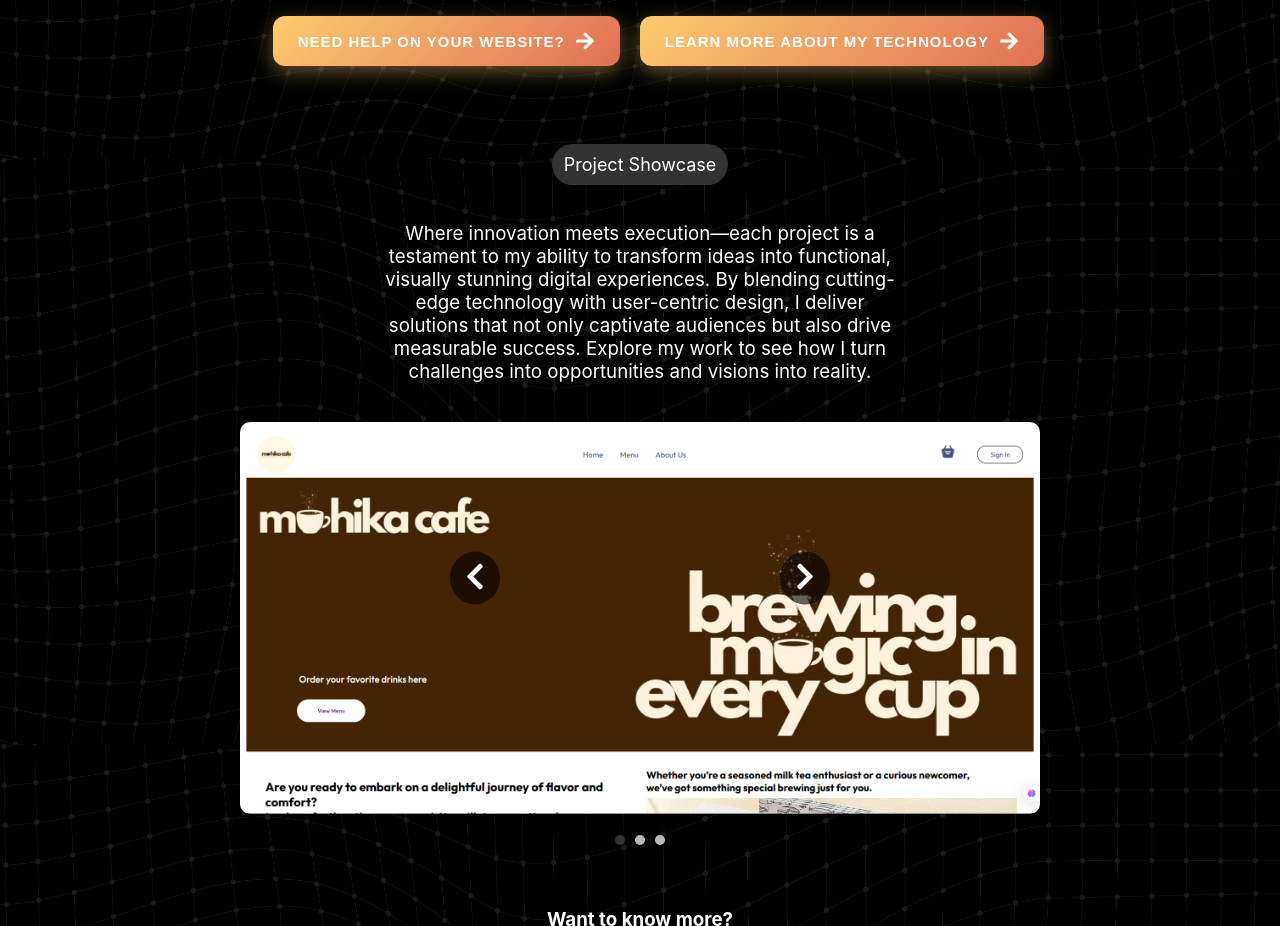
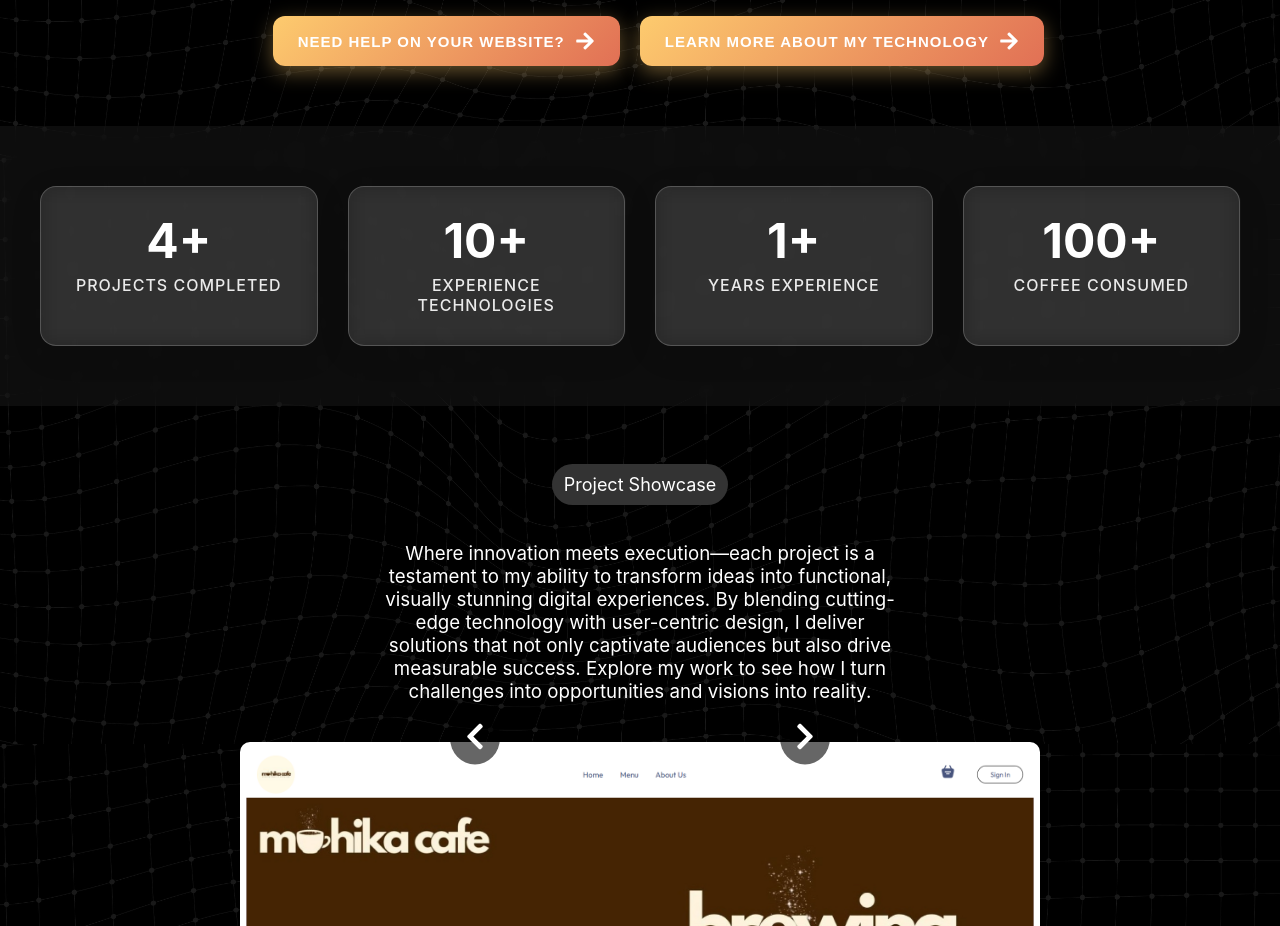
Before and after one commit to aiplats/aiplats, a React (Create React App) app in the folder portfolio/: page / in a window 1280 px wide. Shown: the part 1600-2526 px from the top of the page. Built offline with nearby package versions, Linux system fonts and the light colour scheme.

Commit message:
feat: added statistics

```diff
--- a/portfolio/src/components/Header/Header.js
+++ b/portfolio/src/components/Header/Header.js
@@ -2,9 +2,10 @@ import React, { useEffect, useState } from 'react'
 import './Header.css'
 import { Link } from 'react-router-dom';
 
-import { HiArrowDownCircle, HiArrowRightEndOnRectangle  } from "react-icons/hi2";
+import { HiArrowRightEndOnRectangle  } from "react-icons/hi2";
 
 import me from './../assets/IMG_3093.PNG'
+import Statistics from '../Statistics/Statistics';
 import { freelance, projects, providedServices } from '../assets/assets';
 import { FaArrowRight, FaChevronLeft, FaChevronRight } from 'react-icons/fa';
 import { Contact } from '../Contact/Contact';
@@ -116,6 +117,7 @@ export const Header = () => {
         </div>
 
         <div className="project-container">
+          <Statistics />
           <div className="text-tag">
             <p>Project Showcase</p>
             <h3>Where innovation meets execution—each project is a testament to my ability to transform ideas into functional, visually stunning digital experiences. By blending cutting-edge technology with user-centric design, I deliver solutions that not only captivate audiences but also drive measurable success. Explore my work to see how I turn challenges into opportunities and visions into reality.</h3>
--- /dev/null
+++ b/portfolio/src/components/Statistics/Statistics.css
@@ -0,0 +1,72 @@
+.counting-stats {
+  padding: 60px 20px;
+  background: rgba(255, 255, 255, 0.05);
+  backdrop-filter: blur(10px);
+  margin-bottom: 40px;
+}
+
+.stats-container {
+  display: grid;
+  grid-template-columns: repeat(auto-fit, minmax(200px, 1fr));
+  gap: 30px;
+  max-width: 1200px;
+  margin: 0 auto;
+}
+
+.stat-card {
+  background: rgba(255, 255, 255, 0.1);
+  backdrop-filter: blur(10px);
+  border: 1px solid rgba(255, 255, 255, 0.2);
+  border-radius: 16px;
+  padding: 30px 20px;
+  text-align: center;
+  transition: all 0.3s ease;
+  box-shadow: 0 8px 32px rgba(0, 0, 0, 0.1);
+}
+
+.stat-card:hover {
+  transform: translateY(-5px);
+  box-shadow: 0 15px 40px rgba(0, 0, 0, 0.2);
+  background: rgba(255, 255, 255, 0.15);
+}
+
+.stat-number {
+  font-size: 3rem;
+  font-weight: bold;
+  color: white;
+  margin-bottom: 10px;
+  line-height: 1;
+}
+
+.stat-label {
+  font-size: 1rem;
+  color: rgba(255, 255, 255, 0.9);
+  font-weight: 500;
+  text-transform: uppercase;
+  letter-spacing: 1px;
+}
+
+@media (max-width: 768px) {
+  .counting-stats {
+    padding: 40px 15px;
+  }
+
+  .stats-container {
+    grid-template-columns: repeat(2, 1fr);
+    gap: 20px;
+  }
+
+  .stat-number {
+    font-size: 2.5rem;
+  }
+
+  .stat-card {
+    padding: 25px 15px;
+  }
+}
+
+@media (max-width: 480px) {
+  .stats-container {
+    grid-template-columns: 1fr;
+  }
+}
--- /dev/null
+++ b/portfolio/src/components/Statistics/Statistics.js
@@ -0,0 +1,80 @@
+import React, { useState, useEffect, useRef } from 'react';
+import './Statistics.css';
+
+const Statistics = () => {
+  const [isVisible, setIsVisible] = useState(false);
+  const [counts, setCounts] = useState([0, 0, 0, 0]);
+  const sectionRef = useRef(null);
+  const hasStarted = useRef(false);
+
+  const stats = [
+    { end: 4, suffix: '+', label: 'Projects Completed' },
+    { end: 10, suffix: '+', label: 'Experience Technologies' },
+    { end: 1, suffix: '+', label: 'Years Experience' },
+    { end: 100, suffix: '+', label: 'Coffee Consumed' }
+  ];
+
+  useEffect(() => {
+    const observer = new IntersectionObserver(
+      ([entry]) => {
+        if (entry.isIntersecting && !hasStarted.current) {
+          setIsVisible(true);
+          hasStarted.current = true;
+        }
+      },
+      { threshold: 0.3 }
+    );
+
+    if (sectionRef.current) {
+      observer.observe(sectionRef.current);
+    }
+
+    return () => observer.disconnect();
+  }, []);
+
+  useEffect(() => {
+    if (!isVisible) return;
+
+    const duration = 2000;
+    const startTime = Date.now();
+
+    const animate = () => {
+      const elapsed = Date.now() - startTime;
+      const progress = Math.min(elapsed / duration, 1);
+
+      // Easing function
+      const easeOutQuart = 1 - Math.pow(1 - progress, 4);
+
+      const newCounts = stats.map(stat =>
+        Math.floor(stat.end * easeOutQuart)
+      );
+
+      setCounts(newCounts);
+
+      if (progress < 1) {
+        requestAnimationFrame(animate);
+      }
+    };
+
+    requestAnimationFrame(animate);
+  }, [isVisible]);
+
+  return (
+    <div className="counting-stats" ref={sectionRef}>
+      <div className="stats-container">
+        {stats.map((stat, index) => (
+          <div key={index} className="stat-card">
+            <div className="stat-number">
+              {counts[index]}{stat.suffix}
+            </div>
+            <div className="stat-label">
+              {stat.label}
+            </div>
+          </div>
+        ))}
+      </div>
+    </div>
+  );
+};
+
+export default Statistics;
```
